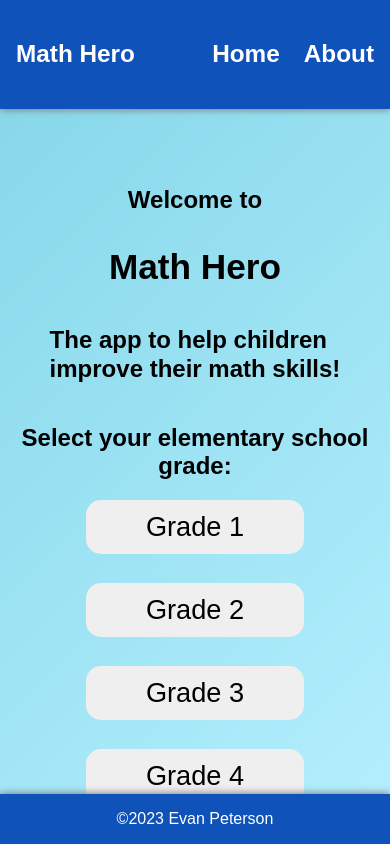
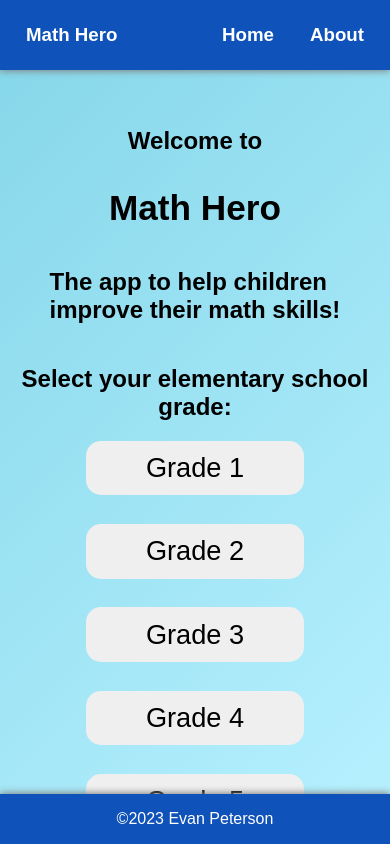
Before and after one commit to evan-desu/math-hero, a React (Create React App) app: page / in a window 390 px wide. Shown: the top 844 px of the page. Built offline with nearby package versions, Linux system fonts and the light colour scheme; a web font is replaced by a local one.

Commit message:
feat: navbar styling

```diff
--- a/src/App.css
+++ b/src/App.css
@@ -1,4 +1,8 @@
 @import url('https://fonts.googleapis.com/css2?family=Andika:wght@400;700&display=swap');
+
+* {
+    box-sizing: border-box;
+}
 
 html {
     font-family: 'Andika', sans-serif;
@@ -15,6 +19,9 @@ body {
 	animation: gradient 15s ease infinite;
 }
 
+.main-content {
+	padding-top: 90px;
+}
 
 @keyframes gradient {
 	0% {
@@ -27,3 +34,9 @@ body {
 		background-position: 0% 50%;
 	}
 }
+
+@media (max-width: 767px) {
+	.main-content {
+		padding-top: 50px;
+	}
+}
--- a/src/App.tsx
+++ b/src/App.tsx
@@ -24,6 +24,7 @@ function App() {
     <Router>
       <div className="app">
         <Navbar />
+        <div className="main-content">
         <Routes>
           <Route path='/' element={ <Home /> } />
           <Route path='/grade1' element={ <GradeOne /> } />
@@ -39,6 +40,7 @@ function App() {
           <Route path='/count-single' element={ <CountingSingle /> }/>
           <Route path='/count-mixed' element={ <CountingMixed /> }/>
         </Routes>
+        </div>
         <Footer />
       </div>
     </Router>
--- a/src/Footer/Footer.css
+++ b/src/Footer/Footer.css
@@ -8,4 +8,5 @@
     bottom: 0;
     box-shadow: 0px -1px 7px gray;
     color: white;
+    /* height: 60px; */
 }
--- a/src/Navbar/Navbar.css
+++ b/src/Navbar/Navbar.css
@@ -1,36 +1,91 @@
-.navbar-container {
+/* .navbar-container {
     background-color: #0F52BA;
     display: flex;
     justify-content: space-between;
-    padding: 0 9rem;
-    font-size: 1.8rem;
+    font-size: 1.6rem;
+    padding: 0 10px;
     box-shadow: 0px 1px 7px gray;
     color: white;
+    position: fixed;
+    top: 0;
+    width: 100%;
+    z-index: 1000;
+    border: 3px solid red;
+}
+
+.navbar-links {
+    border: 3px solid pink;
+    display: flex;
+    justify-content: space-between;
+    gap: 6rem;
+    padding-right: 10rem;
+}
+
+.navbar-math-hero {
+    padding-left: 8rem;;
+  } */
+
+  .navbar-container {
+    background-color: #0F52BA;
+    display: flex;
+    justify-content: space-between;
+    align-items: center;
+    padding: 0 6rem;
+    position: fixed;
+    width: 100%;
+    z-index: 1000;
+    box-shadow: 0px 1px 7px gray;
+    color: white;
+    font-size: 1.5rem;
+    white-space: nowrap;
+    height: 70px;
+}
+
+.navbar-math-hero, .navbar-link {
+    margin: 0;
+    padding: 20px 10px;
+    cursor: pointer;
 }
 
 .navbar-links {
     display: flex;
-    justify-content: space-between;
-    gap: 3rem;
+    gap: 4rem;
+    padding-right: 0;
 }
 
-.navbar-link:hover {
+.navbar-math-hero, .navbar-link:hover {
     cursor: pointer;
 }
 
+/* Default styles for larger screens (if any) can go outside the media query */
+
 @media (max-width: 767px) {
     .navbar-container {
-        padding: -1rem 0;
+        background-color: #0F52BA;
+        display: flex;
+        justify-content: space-between;
+        align-items: center;
+        padding: 0 1rem;
+        width: 100%;
+        z-index: 1000;
+        font-size: 1rem;
+        white-space: nowrap;
+    }
+
+    .navbar-math-hero, .navbar-link {
+        margin: 0;
+        padding: 20px 10px;
+        cursor: pointer;
+    }
+
+    .navbar-links {
+        display: flex;
+        gap: 1rem;
+        padding-right: 0;
     }
 }
 
-@media (max-width: 768px) {
-    .navbar-container {
-        padding: 1rem;
-        font-size: 1.3rem;
-    }
 
-    .navbar-links {
-        gap: 1.5rem;
-    }
+body {
+    overflow-x: hidden;
 }
--- a/src/Navbar/Navbar.tsx
+++ b/src/Navbar/Navbar.tsx
@@ -10,7 +10,7 @@ const Navbar = () => {
 
     return (
         <nav className="navbar-container">
-            <h3 className='navbar-link' onClick={handleHomeClick}>Math Hero</h3>
+            <h3 className='navbar-math-hero' onClick={handleHomeClick}>Math Hero</h3>
             <section className="navbar-links">
                 <h3 className='navbar-link' onClick={handleHomeClick}>Home</h3>
                 <h3 className='navbar-link'>About</h3>
```
